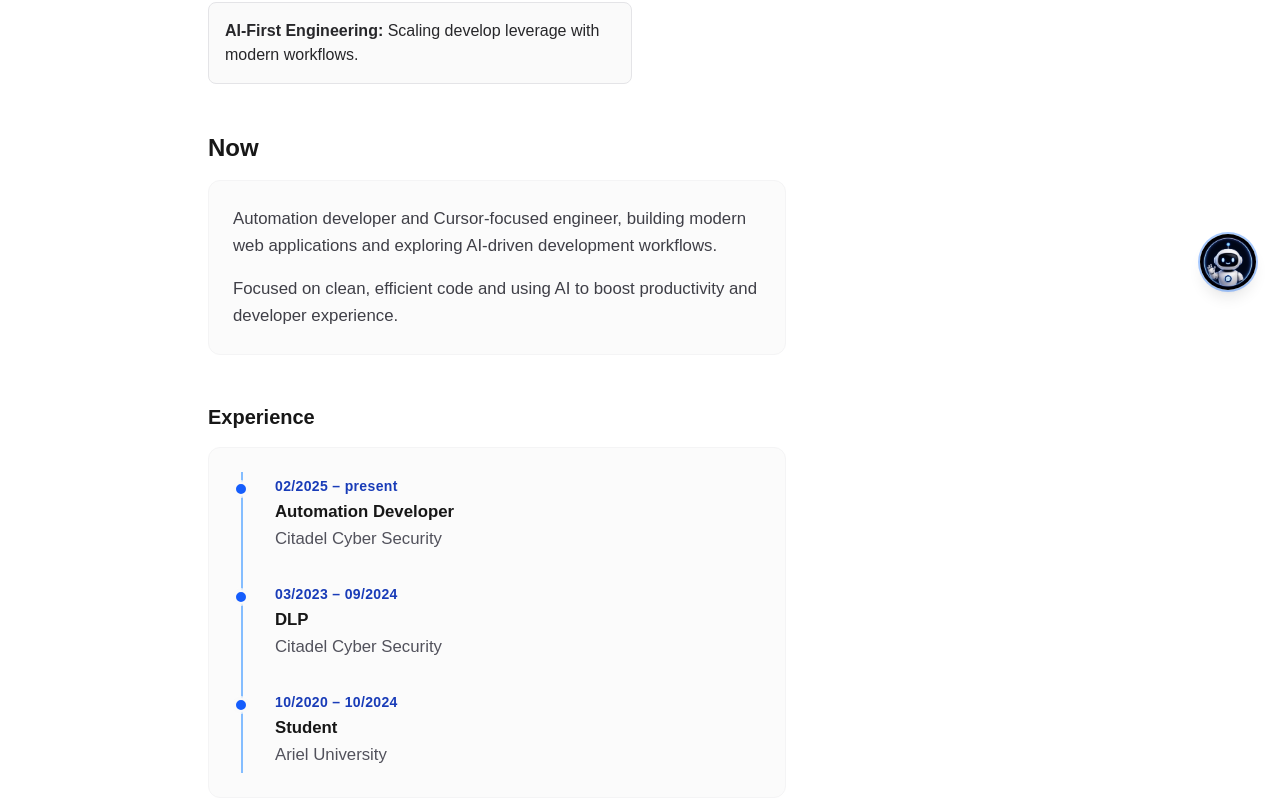
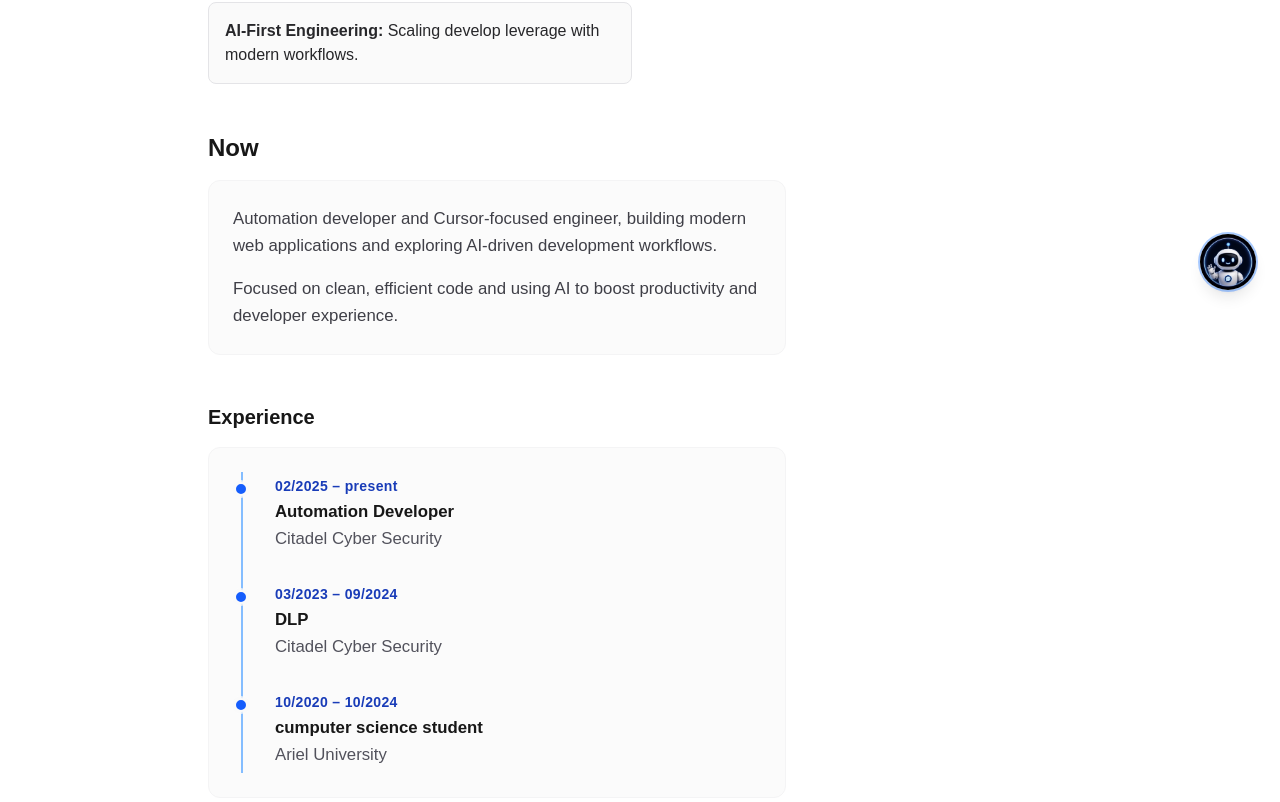
Before and after one commit to 1galaqua/Personal-website, a Next.js app: page /about in a window 1280 px wide. Shown: the part 479-1281 px from the top of the page. Built offline with nearby package versions, Linux system fonts and the light colour scheme.

Commit message:
change rule description

```diff
--- a/src/app/about/page.tsx
+++ b/src/app/about/page.tsx
@@ -19,7 +19,7 @@ const experienceTimeline = [
   },
   {
     range: '10/2020 – 10/2024',
-    role: 'Student',
+    role: 'cumputer science student',
     org: 'Ariel University',
   },
 ] as const;
```
